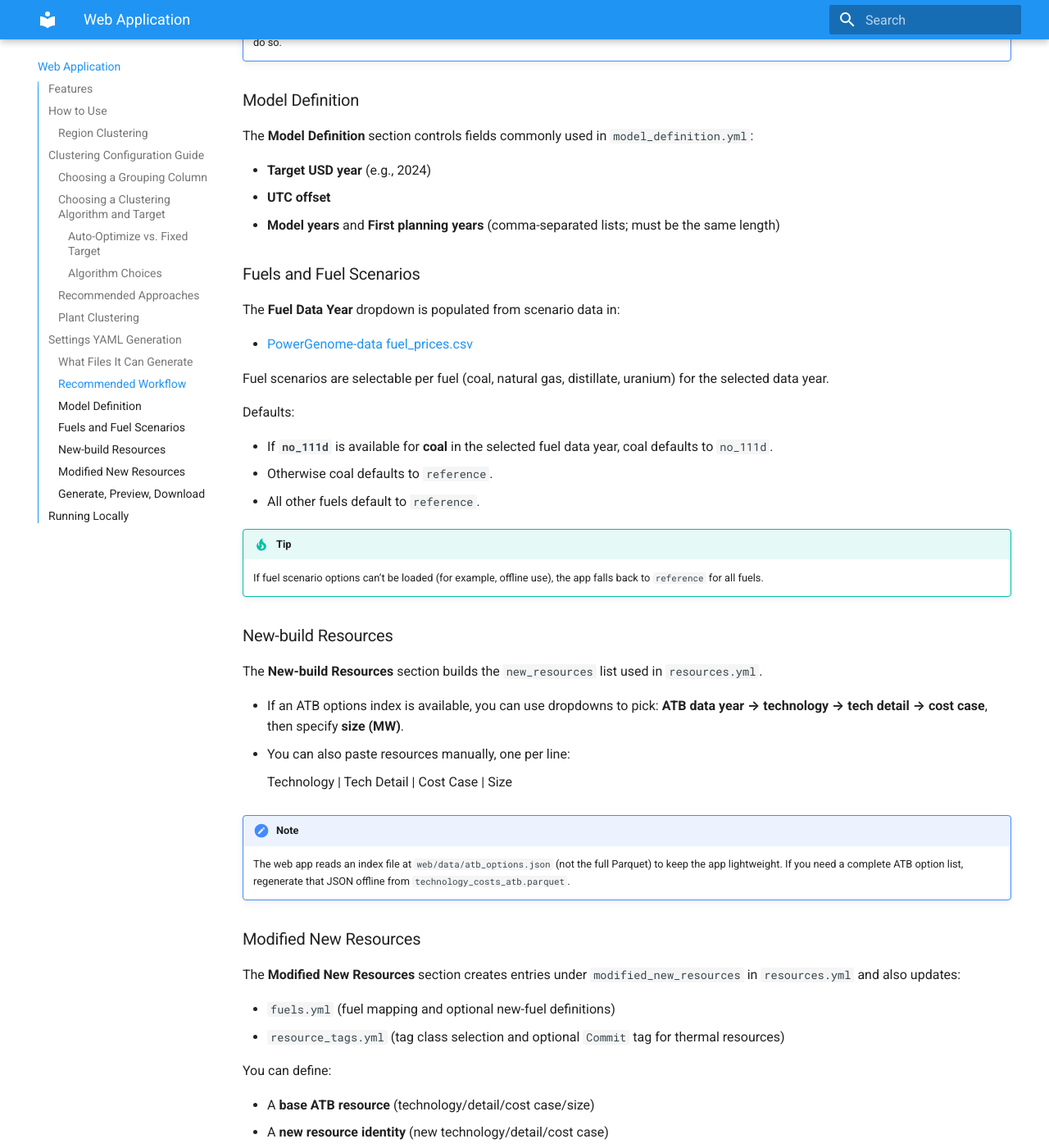
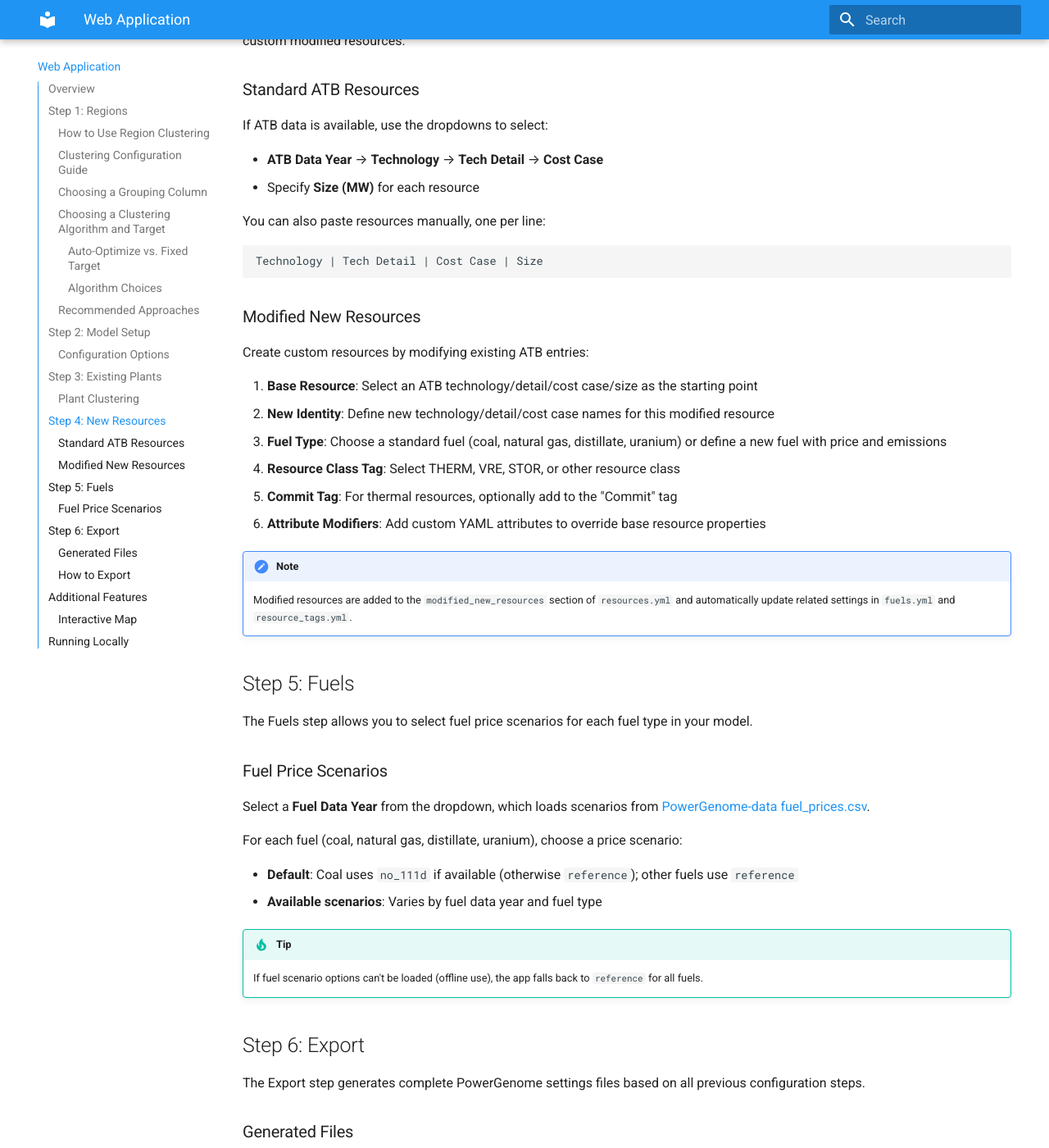
Before and after one commit to gschivley/PowerGenome-tools, an MkDocs documentation site: the page built from docs/web_app.md, in a window 1280 px wide and 1400 px high, scrolled down 5252 px. Shown: the whole window at 82% size. Built offline with MkDocs 1.6.1 and Material for MkDocs 9.7.7, drawn with Linux system fonts in a browser that asks for light colours; some of the changed text lies outside the part shown.

Commit message:
Update documentation to reflect 6-step PowerGenome Design Wizard
- Updated docs/index.md: Changed focus from 'clustering tools' to 'PowerGenome Design Wizard', highlighting the 6-step wizard structure
- Updated docs/web_app.md: Completely reorganized around the 6-step wizard (Regions, Model Setup, Existing Plants, New Resources, Fuels, Export), while preserving all detailed clustering guidance
- Updated docs/algorithms.md: Added context that these algorithms are used in Step 1 (Regions) of the wizard
- Updated README.md: Changed opening description to reflect the tool as a comprehensive settings file generator with wizard-based interface
- Updated mkdocs.yml: Updated site description to reflect broader purpose

All existing technical content about clustering algorithms has been preserved and remains detailed. The wizard structure is now prominent throughout the documentation.

```diff
--- a/docs/web_app.md
+++ b/docs/web_app.md
@@ -1,19 +1,27 @@
 # Web Application
 
-The PowerGenome Web Clustering Tool allows users to interactively select regions, configure clustering parameters, and visualize results on a map. It runs entirely in the browser using PyScript.
+The PowerGenome Design Wizard is a comprehensive web-based interface for building complete PowerGenome settings files. It guides users through a 6-step process to define model regions, configure resources, and export ready-to-use configuration files. The application runs entirely in the browser using PyScript—no installation required.
 
 [Launch Web App](https://gschivley.github.io/PowerGenome-tools/web/){ .md-button .md-button--primary }
 
-## Features
+## Overview
 
-* **Interactive Map**: View Balancing Authorities (BAs) and transmission lines.
-* **Region Clustering**: Aggregate BAs into model regions based on transmission capacity.
-* **Plant Clustering**: Cluster power plants within regions based on technology and efficiency.
-* **YAML Export**: Generate configuration files compatible with PowerGenome.
+The wizard approach ensures you configure all necessary settings in the correct order:
 
-## How to Use
+1. **Regions** - Define model regions by clustering Balancing Authorities
+2. **Model Setup** - Configure planning years and financial parameters
+3. **Existing Plants** - Aggregate existing generators within regions
+4. **New Resources** - Select new-build technologies and define custom resources
+5. **Fuels** - Choose fuel price scenarios
+6. **Export** - Generate and download complete settings YAML files
 
-### Region Clustering
+Each step builds on the previous ones, with the Regions step being the foundation that determines how plants are aggregated and how model boundaries are defined.
+
+## Step 1: Regions
+
+The Regions step allows you to select Balancing Authorities and cluster them into model regions based on transmission capacity. This is the foundation of your PowerGenome model configuration.
+
+### How to Use Region Clustering
 
 1. **Select BAs**: Click on regions in the map to select them. Use **Box Select** mode to drag and select multiple BAs at once.
 2. **Choose grouping**: The *Grouping Column* determines how BAs are grouped for clustering (colored outlines show groups).
@@ -25,7 +33,7 @@ The PowerGenome Web Clustering Tool allows users to interactively select regions
 !!! tip
     The clustering uses transmission capacity between BAs to create aggregated regions. BAs are first clustered within their selected grouping (e.g., NERC region), then groups are merged to reach the target number of regions. The selected grouping affects the clustering results, so experiment with different options to see what works best for your case!
 
-## Clustering Configuration Guide
+### Clustering Configuration Guide
 
 Selecting the right grouping column and clustering algorithm is essential for producing model regions that are both computationally tractable and physically meaningful. This section explains how different choices affect your results.
 
@@ -99,6 +107,26 @@ Once you've selected a grouping column, you need to decide how many regions you
 
 **Key Takeaway**: Different combinations of grouping, algorithm, and target will produce different results. **Try multiple configurations** and evaluate whether the resulting regions make sense for your use case (balanced sizes, grid-operational coherence, computational feasibility). Your judgment about the appropriateness of the results is as important as the algorithmic quality metrics.
 
+For detailed technical information about the clustering algorithms used in this step, see the [Algorithms documentation](algorithms.md).
+
+## Step 2: Model Setup
+
+The Model Setup step allows you to configure the temporal and financial parameters for your PowerGenome model.
+
+### Configuration Options
+
+* **Target USD Year**: The dollar year for all cost values (e.g., 2024)
+* **UTC Offset**: Timezone offset for demand and weather data
+* **Model Years**: Comma-separated list of years to model (e.g., 2030, 2035, 2040)
+* **First Planning Years**: Comma-separated list of first planning years corresponding to each model year
+
+!!! note
+    Model Years and First Planning Years must be lists of the same length. These define the temporal scope of your capacity expansion analysis.
+
+## Step 3: Existing Plants
+
+The Existing Plants step allows you to cluster existing generators within each model region. This reduces model complexity while preserving the operational diversity of the fleet.
+
 ### Plant Clustering
 
 1. **Select technologies to omit**: Choose which technology types to exclude from clustering (e.g., "All Other", "Solar thermal", "Flywheel" are pre-selected).
@@ -111,25 +139,70 @@ Once you've selected a grouping column, you need to decide how many regions you
 8. **Export**: Copy or download the YAML output.
 
 !!! tip
-    Plant clustering respects the model regions created in the Regions tab. If you haven't run region clustering yet, plants are grouped by their BA. The system uses heat rate variability and capacity to suggest clusters; larger, more varied generator fleets get more clusters when budget allows.
+    Plant clustering respects the model regions created in the Regions step. If you haven't run region clustering yet, plants are grouped by their BA. The system uses heat rate variability and capacity to suggest clusters; larger, more varied generator fleets get more clusters when budget allows.
 
-## Settings YAML Generation
+## Step 4: New Resources
 
-The **Settings** tab generates most of the YAML settings files you need to run PowerGenome using the regions and (optionally) plant clusters created in this app.
+The New Resources step allows you to select new-build technologies from NREL's Annual Technology Baseline (ATB) and define custom modified resources.
 
-### What Files It Can Generate
+### Standard ATB Resources
 
-The app generates these files (matching the example naming convention in `settings_examples/`):
+If ATB data is available, use the dropdowns to select:
 
-* `model_definition.yml`
-* `resources.yml`
-* `fuels.yml`
-* `transmission.yml`
-* `distributed_gen.yml`
-* `resource_tags.yml`
-* `startup_costs.yml`
+* **ATB Data Year** → **Technology** → **Tech Detail** → **Cost Case**
+* Specify **Size (MW)** for each resource
 
-The app intentionally **does not generate** these files:
+You can also paste resources manually, one per line:
+
+    Technology | Tech Detail | Cost Case | Size
+
+### Modified New Resources
+
+Create custom resources by modifying existing ATB entries:
+
+1. **Base Resource**: Select an ATB technology/detail/cost case/size as the starting point
+2. **New Identity**: Define new technology/detail/cost case names for this modified resource
+3. **Fuel Type**: Choose a standard fuel (coal, natural gas, distillate, uranium) or define a new fuel with price and emissions
+4. **Resource Class Tag**: Select THERM, VRE, STOR, or other resource class
+5. **Commit Tag**: For thermal resources, optionally add to the "Commit" tag
+6. **Attribute Modifiers**: Add custom YAML attributes to override base resource properties
+
+!!! note
+    Modified resources are added to the `modified_new_resources` section of `resources.yml` and automatically update related settings in `fuels.yml` and `resource_tags.yml`.
+
+## Step 5: Fuels
+
+The Fuels step allows you to select fuel price scenarios for each fuel type in your model.
+
+### Fuel Price Scenarios
+
+Select a **Fuel Data Year** from the dropdown, which loads scenarios from [PowerGenome-data fuel_prices.csv](https://github.com/gschivley/PowerGenome-data/blob/main/data/fuel_prices.csv).
+
+For each fuel (coal, natural gas, distillate, uranium), choose a price scenario:
+
+* **Default**: Coal uses `no_111d` if available (otherwise `reference`); other fuels use `reference`
+* **Available scenarios**: Varies by fuel data year and fuel type
+
+!!! tip
+    If fuel scenario options can't be loaded (offline use), the app falls back to `reference` for all fuels.
+
+## Step 6: Export
+
+The Export step generates complete PowerGenome settings files based on all previous configuration steps.
+
+### Generated Files
+
+The app generates seven YAML files:
+
+* `model_definition.yml` - Model regions, years, and financial settings
+* `resources.yml` - Existing plant clusters, new resources, and modified resources
+* `fuels.yml` - Fuel prices and emission factors
+* `transmission.yml` - Transmission line definitions
+* `distributed_gen.yml` - Distributed generation settings
+* `resource_tags.yml` - Resource classification tags
+* `startup_costs.yml` - Startup cost parameters
+
+The app intentionally **does not generate** these files (configure separately):
 
 * `data.yml`
 * `scenario_management.yml`
@@ -137,84 +210,29 @@ The app intentionally **does not generate** these files:
 * `extra_inputs.yml`
 * `demand.yml`
 
-### Recommended Workflow
+### How to Export
 
-1. Run **Region Clustering** and export the regions YAML.
-2. (Optional) Run **Plant Clustering** and export the plant clusters YAML.
-3. Go to the **Settings** tab, review inputs, and click **Generate Settings YAMLs**.
-4. Use the file dropdown to preview each settings file, then **Download**.
+1. Review the configuration summary
+2. Click **Generate Settings YAMLs**
+3. Use the file dropdown to preview each settings file
+4. Click **Download** to save individual files or **Download All** for a zip archive
 
 !!! note
-    `model_definition.yml` and several downstream defaults require region aggregations.
-    If you haven't clustered regions yet, Settings generation will prompt you to do so.
+    `model_definition.yml` and several downstream defaults require region aggregations from Step 1.
+    If you haven't clustered regions yet, the Export step will prompt you to complete Step 1 first.
 
-### Model Definition
+---
 
-The **Model Definition** section controls fields commonly used in `model_definition.yml`:
+## Additional Features
 
-* **Target USD year** (e.g., 2024)
-* **UTC offset**
-* **Model years** and **First planning years** (comma-separated lists; must be the same length)
+### Interactive Map
 
-### Fuels and Fuel Scenarios
+* **View Balancing Authorities**: Click on regions to select them; colored outlines show grouping
+* **Box Select Mode**: Drag to select multiple BAs at once (enabled by default)
+* **Transmission Lines**: Toggle to view transmission capacity between clustered regions
+* **Tooltips**: Hover over regions to see BA name, state, grouping, and model region (after clustering)
 
-The **Fuel Data Year** dropdown is populated from scenario data in:
-
-* [PowerGenome-data fuel_prices.csv](https://github.com/gschivley/PowerGenome-data/blob/main/data/fuel_prices.csv)
-
-Fuel scenarios are selectable per fuel (coal, natural gas, distillate, uranium) for the selected data year.
-
-Defaults:
-
-* If **`no_111d`** is available for **coal** in the selected fuel data year, coal defaults to `no_111d`.
-* Otherwise coal defaults to `reference`.
-* All other fuels default to `reference`.
-
-!!! tip
-    If fuel scenario options can’t be loaded (for example, offline use), the app falls back to `reference` for all fuels.
-
-### New-build Resources
-
-The **New-build Resources** section builds the `new_resources` list used in `resources.yml`.
-
-* If an ATB options index is available, you can use dropdowns to pick:
-    **ATB data year → technology → tech detail → cost case**, then specify **size (MW)**.
-* You can also paste resources manually, one per line:
-
-    Technology | Tech Detail | Cost Case | Size
-
-!!! note
-    The web app reads an index file at `web/data/atb_options.json` (not the full Parquet) to keep the app lightweight.
-    If you need a complete ATB option list, regenerate that JSON offline from `technology_costs_atb.parquet`.
-
-### Modified New Resources
-
-The **Modified New Resources** section creates entries under `modified_new_resources` in `resources.yml` and also updates:
-
-* `fuels.yml` (fuel mapping and optional new-fuel definitions)
-* `resource_tags.yml` (tag class selection and optional `Commit` tag for thermal resources)
-
-You can define:
-
-* A **base ATB resource** (technology/detail/cost case/size)
-* A **new resource identity** (new technology/detail/cost case)
-* A **fuel type**:
-  * **Standard fuel** (coal/naturalgas/distillate/uranium)
-  * **New fuel** (enter a fuel name, price $/MMBtu, and emission factor in metric ton CO₂/MMBtu)
-* A **resource class tag** (THERM/VRE/STOR/etc.)
-* **Also Commit** (only relevant for THERM)
-* Optional **attribute modifiers** as a YAML mapping (merged into the modified resource entry)
-
-### Generate, Preview, Download
-
-After clicking **Generate Settings YAMLs**:
-
-* Use the dropdown to choose which file to preview.
-* Click **Download** to save that YAML file.
-
-!!! note
-    These generated YAMLs are intended as a starting point and mirror the app’s defaults.
-    You can always edit them further in your PowerGenome settings folder.
+---
 
 ## Running Locally
 
--- a/mkdocs.yml
+++ b/mkdocs.yml
@@ -1,5 +1,5 @@
 site_name: PowerGenome Tools
-site_description: Documentation for PowerGenome clustering tools and web application.
+site_description: Documentation for the PowerGenome Design Wizard - a comprehensive web-based interface for building PowerGenome settings files.
 site_url: https://gschivley.github.io/PowerGenome-tools/
 
 theme:
```
Also changed, not shown: README.md (+18 -7 lines), docs/algorithms.md (+3 -1 lines), docs/index.md (+18 -7 lines).
